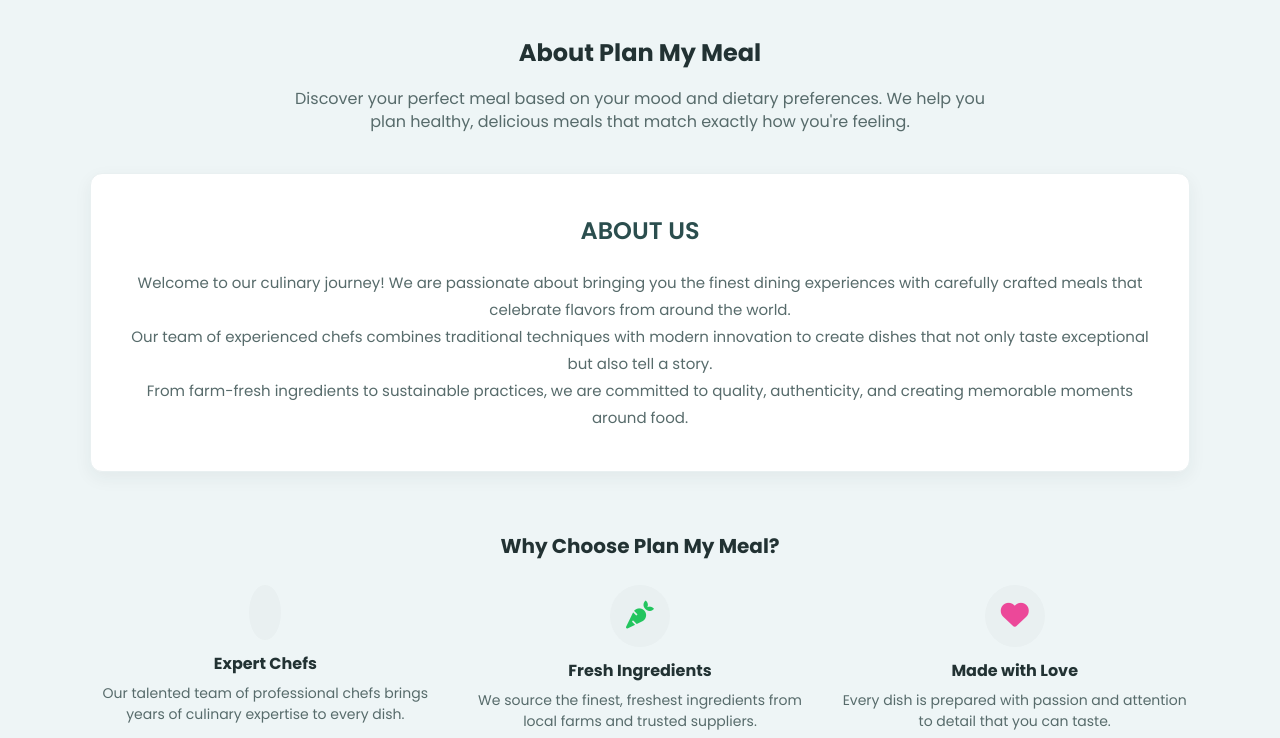
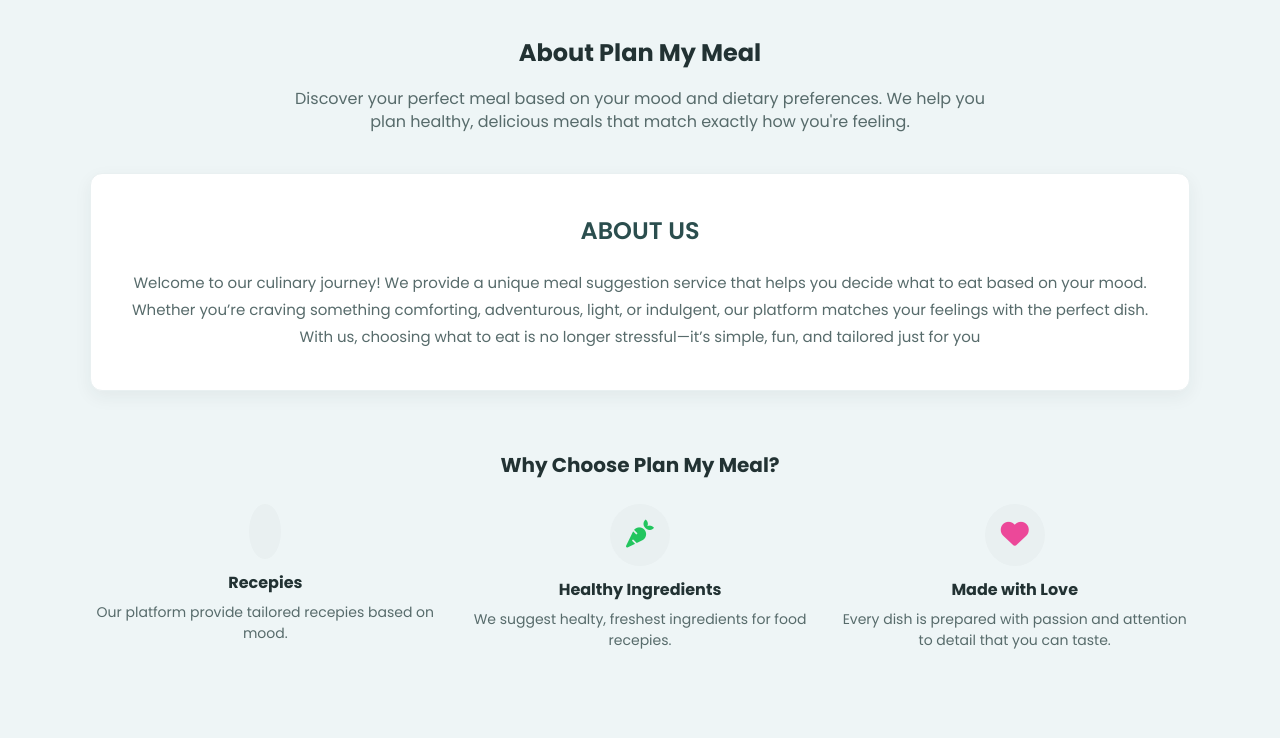
Before and after one commit to Prince1570/SIT725_PlanMyMeal, a website: page Public/about.html in a window 1280 px wide. Shown: the part 62-800 px from the top of the page. Drawn offline with Linux system fonts and the light colour scheme; files whose address does not match are found by name.

Commit message:
update content

```diff
--- a/Public/about.html
+++ b/Public/about.html
@@ -50,9 +50,9 @@
     <section style="background:#fff; border-radius:12px; padding:40px; margin-bottom:60px; box-shadow: var(--shadow); border:1px solid #e9f0f1;">
       <h3 style="font-size:24px; font-weight:600; color:#2b4e4e; margin-bottom:20px;">ABOUT US</h3>
       <div style="color:#576b6b; line-height:1.8; font-size:15px;">
-        <p>Welcome to our culinary journey! We are passionate about bringing you the finest dining experiences with carefully crafted meals that celebrate flavors from around the world.</p>
-        <p>Our team of experienced chefs combines traditional techniques with modern innovation to create dishes that not only taste exceptional but also tell a story.</p>
-        <p>From farm-fresh ingredients to sustainable practices, we are committed to quality, authenticity, and creating memorable moments around food.</p>
+        <p>Welcome to our culinary journey! We provide a unique meal suggestion service that helps you decide what to eat based on your mood.</p>
+        <p>Whether you’re craving something comforting, adventurous, light, or indulgent, our platform matches your feelings with the perfect dish.</p>
+        <p>With us, choosing what to eat is no longer stressful—it’s simple, fun, and tailored just for you</p>
       </div>
     </section>
 
@@ -61,22 +61,22 @@
     <div style="margin:48px 0;">
       <h3 style="font-size:20px; margin-bottom:24px;">Why Choose Plan My Meal?</h3>
       <div style="display:flex; justify-content:center; gap:24px; flex-wrap:wrap;">
-        <!-- Expert Chefs -->
+        <!-- Recepies -->
         <div style="flex:1 1 200px; text-align:center;">
           <div style="background:#e9f0f1; padding:16px; border-radius:50%; margin-bottom:12px; display:inline-block;">
             <i class="fas fa-hat-chef" style="font-size:28px; color:#ef4444;"></i>
           </div>
-          <h4 style="margin-bottom:8px;">Expert Chefs</h4>
-          <p style="color:#576b6b; font-size:14px;">Our talented team of professional chefs brings years of culinary expertise to every dish.</p>
+          <h4 style="margin-bottom:8px;">Recepies</h4>
+          <p style="color:#576b6b; font-size:14px;">Our platform provide tailored recepies based on mood.</p>
         </div>
 
-        <!-- Fresh Ingredients -->
+        <!-- Healthy Ingredients -->
         <div style="flex:1 1 200px; text-align:center;">
           <div style="background:#e9f0f1; padding:16px; border-radius:50%; margin-bottom:12px; display:inline-block;">
             <i class="fas fa-carrot" style="font-size:28px; color:#22c55e;"></i>
           </div>
-          <h4 style="margin-bottom:8px;">Fresh Ingredients</h4>
-          <p style="color:#576b6b; font-size:14px;">We source the finest, freshest ingredients from local farms and trusted suppliers.</p>
+          <h4 style="margin-bottom:8px;">Healthy Ingredients</h4>
+          <p style="color:#576b6b; font-size:14px;">We suggest healty, freshest ingredients for food recepies.</p>
         </div>
 
         <!-- Made with Love -->
```
